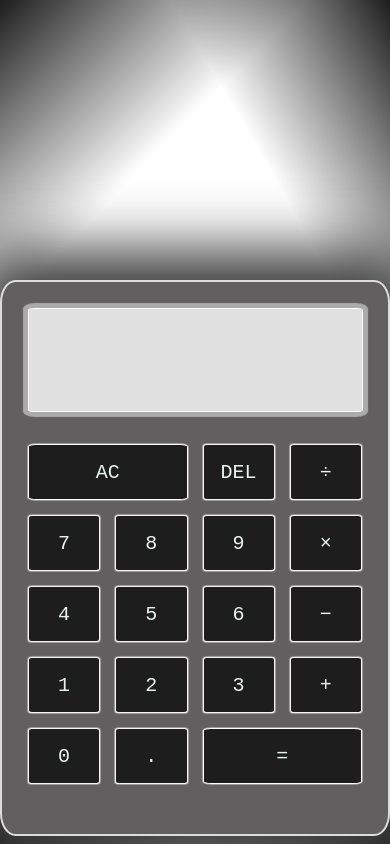
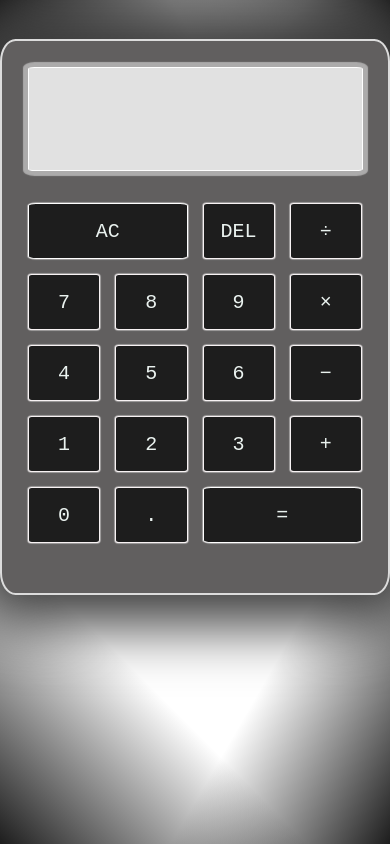
Before and after one commit to MylesPillay/Calculator, a plain HTML site: page index.html in a window 390 px wide. Drawn offline with Linux system fonts and the light colour scheme.

Commit message:
still need to apply media queries

```diff
--- a/styles.css
+++ b/styles.css
@@ -29,7 +29,7 @@ body {
   margin: 10rem;
 }
 .header {
-  padding: 100px;
+padding-top: 10%;
 }
 
 .calculator__container {
@@ -41,7 +41,6 @@ body {
 .calculator {
   padding: 1.3rem;
   margin: auto;
-  margin-top: 4rem;
   border-radius: 4%;
   border: 2.2px solid #dcdcdc;
   height: 500px;
```
